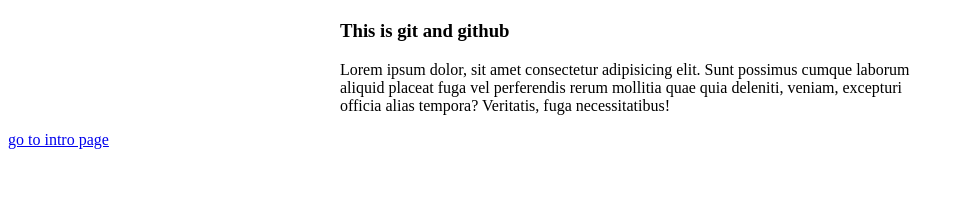
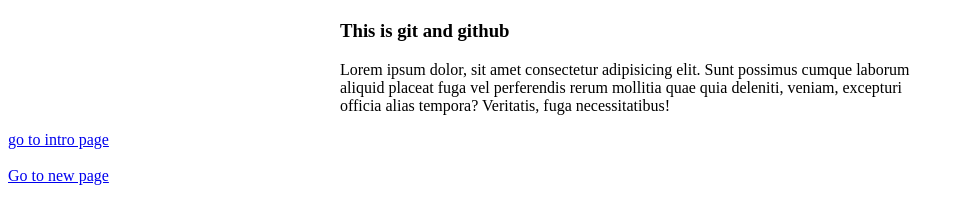
Before and after one commit to baakshay/Version-Control-System, a plain HTML site: page index.html in a window 1280 px wide. Shown: the part 423-646 px from the top of the page, without its empty margins (0-964 px from the left). Drawn offline with Linux system fonts and the light colour scheme.

Commit message:
link fixed

```diff
--- a/index.html
+++ b/index.html
@@ -11,6 +11,7 @@
         <h3>This is git and github</h3>
         <p>Lorem ipsum dolor, sit amet consectetur adipisicing elit. Sunt possimus cumque laborum aliquid placeat fuga vel perferendis rerum mollitia quae quia deleniti, veniam, excepturi officia alias tempora? Veritatis, fuga necessitatibus!</p>
     </div>
-    <a href="intros.html">go to intro page</a>
+    <a href="intros.html">go to intro page</a><br><br>
+    <a href="intro.html">Go to new page</a>
 </body>
 </html>
```
